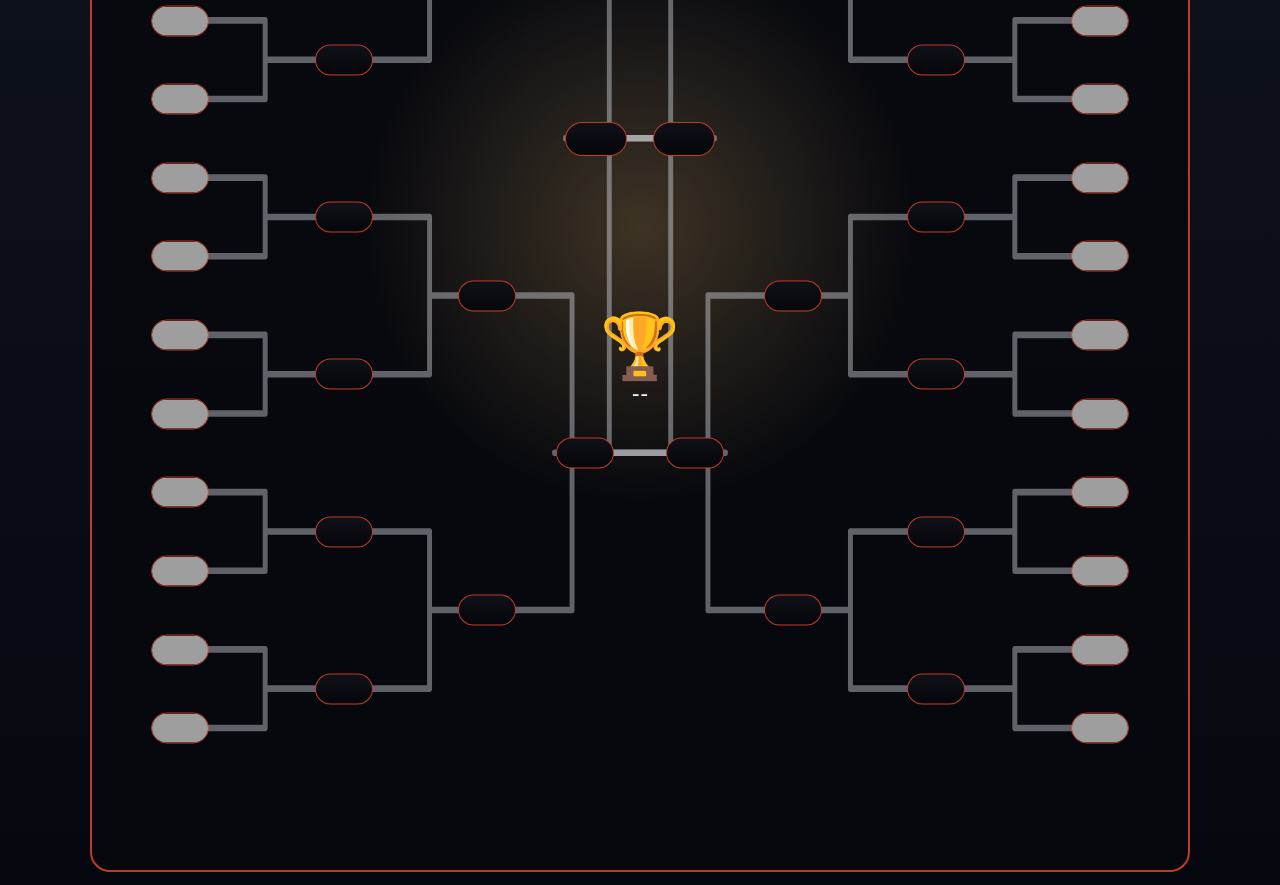
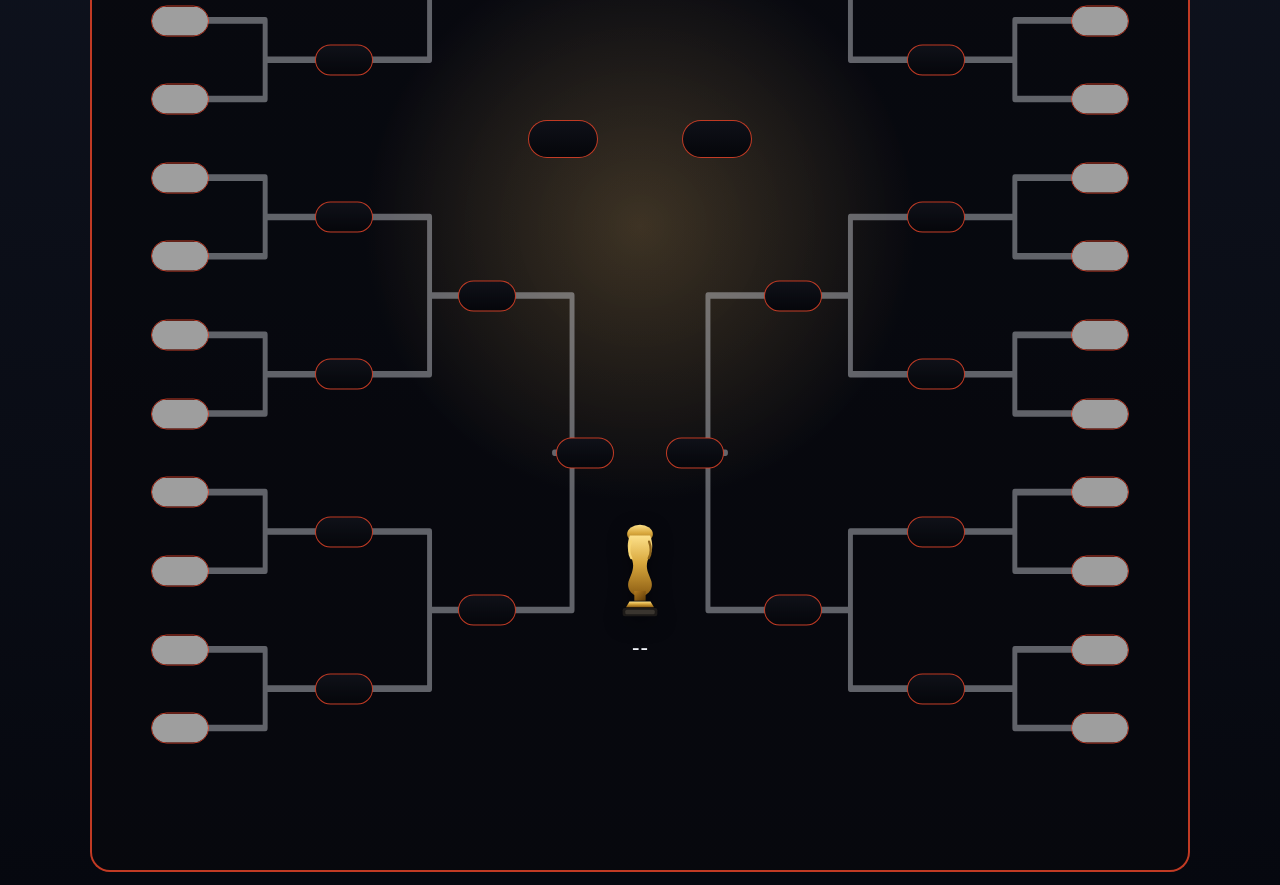
Before and after one commit to alain-labrada/World-Cup-Visualizer, a plain HTML site: page classic.html in a window 1280 px wide. Shown: the part 705-1590 px from the top of the page. Drawn offline with nearby package versions, Linux system fonts and the light colour scheme; grey boxes are pictures that could not be loaded.

Commit message:
Refactor styles and update HTML structure for classic bracket view; add FIFA trophy SVG asset

```diff
--- a/classic.css
+++ b/classic.css
@@ -64,10 +64,6 @@ button,
   cursor: pointer;
   background: var(--accent);
   color: #121212;
-}
-
-.link-btn {
-  background: #d8deef;
 }
 
 main {
@@ -144,8 +140,8 @@ main {
 }
 
 .slot.final {
-  width: 62px;
-  height: 34px;
+  width: 70px;
+  height: 38px;
 }
 
 .flag-fill {
@@ -177,14 +173,17 @@ main {
 .center-cup {
   position: absolute;
   left: 50%;
-  top: 62%;
+  top: 76%;
   transform: translateX(-50%);
   text-align: center;
 }
 
-.cup {
-  font-size: clamp(2.3rem, 7vw, 4rem);
-  line-height: 1;
+.cup-image {
+  width: clamp(44px, 9vw, 68px);
+  height: auto;
+  display: block;
+  margin: 0 auto;
+  filter: drop-shadow(0 6px 10px rgba(0, 0, 0, 0.35));
 }
 
 .winner-row {
@@ -226,8 +225,8 @@ main {
   }
 
   .slot.final {
-    width: 45px;
-    height: 25px;
+    width: 50px;
+    height: 28px;
   }
 
   .link {
@@ -235,7 +234,7 @@ main {
   }
 
   .center-cup {
-    top: 64%;
+    top: 79%;
   }
 
   #winnerName {
--- a/classic.html
+++ b/classic.html
@@ -19,7 +19,6 @@
         <h1>Round of 32 Bracket</h1>
       </div>
       <div class="actions">
-        <a href="index.html" class="link-btn">Radial View</a>
         <button id="resetBtn" type="button">Reset Round of 32</button>
       </div>
     </header>
@@ -32,7 +31,14 @@
         <svg id="lines" aria-hidden="true"></svg>
         <div id="slots"></div>
         <div id="center" class="center-cup" aria-live="polite">
-          <div class="cup">🏆</div>
+          <img
+            class="cup-image"
+            src="assets/fifa-cup.png"
+            alt="FIFA World Cup Trophy"
+            loading="lazy"
+            decoding="async"
+            onerror="this.onerror=null;this.src='assets/fifa-trophy.svg';"
+          />
           <div class="winner-row">
             <span id="winnerFlag">--</span>
             <span id="winnerName"></span>
--- a/classic.js
+++ b/classic.js
@@ -198,12 +198,12 @@ function buildGeometry() {
 
   const x = mobile
     ? {
-      left: { round32: 8, round16: 23, quarter: 35, semi: 44, final: 46 },
-      right: { round32: 92, round16: 77, quarter: 65, semi: 56, final: 54 },
+      left: { round32: 8, round16: 23, quarter: 35, semi: 44, final: 44 },
+      right: { round32: 92, round16: 77, quarter: 65, semi: 56, final: 56 },
     }
     : {
-      left: { round32: 8, round16: 23, quarter: 36, semi: 45, final: 46 },
-      right: { round32: 92, round16: 77, quarter: 64, semi: 55, final: 54 },
+      left: { round32: 8, round16: 23, quarter: 36, semi: 45, final: 43 },
+      right: { round32: 92, round16: 77, quarter: 64, semi: 55, final: 57 },
     };
 
   const leftLevels = makeLevels(7, 93);
@@ -547,7 +547,6 @@ function drawPaths(geometry) {
   drawRoundPaths(geometry, "round32");
   drawRoundPaths(geometry, "round16");
   drawRoundPaths(geometry, "quarter");
-  drawRoundPaths(geometry, "semi");
 }
 
 function drawRoundPaths(geometry, round) {
```
Also changed, not shown: index.html (+2 -1 lines), assets/fifa-trophy.svg (added).
